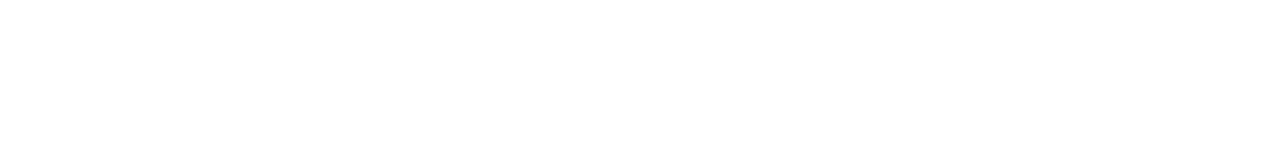
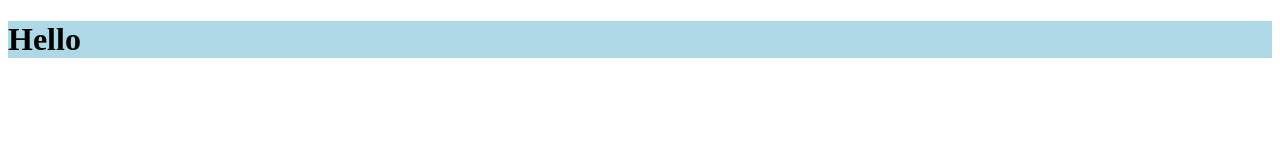
Before and after one commit to mrstrangeguy/samplemyweb, a website: page index.html in a window 1280 px wide. Drawn offline with Linux system fonts and the light colour scheme.

Commit message:
Header Added

```diff
--- a/index.html
+++ b/index.html
@@ -5,8 +5,12 @@
     <meta http-equiv="X-UA-Compatible" content="IE=edge">
     <meta name="viewport" content="width=device-width, initial-scale=1.0">
     <title>Document</title>
+    <link rel="stylesheet" href="style.css">
 </head>
 <body>
+    <header>
+        <h1>Hello</h1>
+    </header>
 
 </body>
 </html>
--- a/package.json
+++ b/package.json
@@ -4,11 +4,11 @@
   "description": "test",
   "main": "index.js",
   "scripts": {
-    "start": "http-server -c-1-p 8081"
+    "start": "http-server -c-1 -p 8081"
   },
   "author": "",
   "license": "ISC",
   "dependencies": {
-    "express": "^4.18.2"
+    "http-server": "^14.1.1"
   }
 }
--- /dev/null
+++ b/style.css
@@ -0,0 +1,3 @@
+header{
+    background-color: lightblue;
+}
```
Also changed, not shown: 1 other file.
